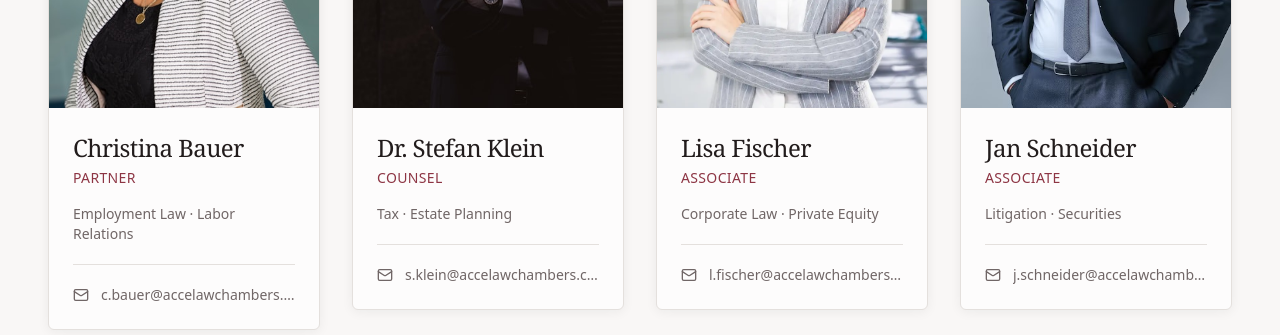
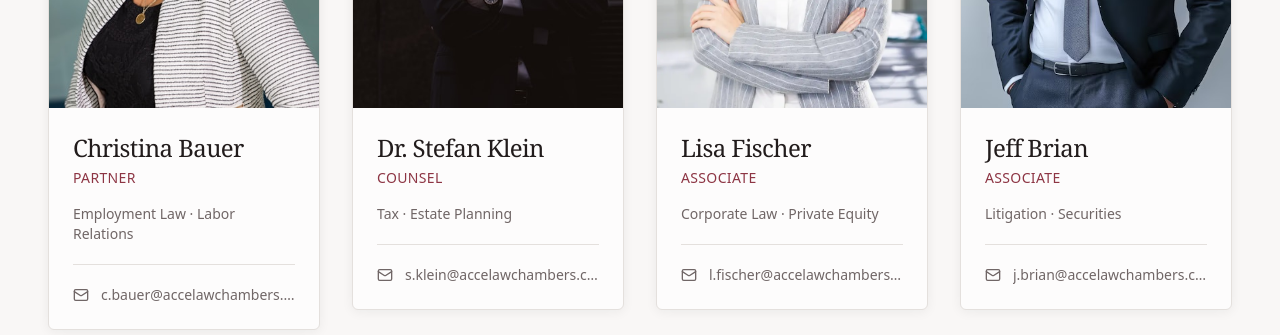
Before and after one commit to UrbanTechHub/accelaw, a React (Vite) app: page /attorneys in a window 1280 px wide. Shown: the part 1620-1955 px from the top of the page. Built offline with nearby package versions, Linux system fonts and the light colour scheme; the HTML template or start-up script is replaced by a standard one.

Commit message:
Rename Jan Schneider to Jeff Brian
Co-authored-by: UrbanTechHub <143939797+UrbanTechHub@users.noreply.github.com>

```diff
--- a/src/data/attorneys.ts
+++ b/src/data/attorneys.ts
@@ -205,12 +205,12 @@ export const attorneys: Attorney[] = [
     ]
   },
   {
-    id: "jan-schneider",
-    name: "Jan Schneider",
+    id: "jeff-brian",
+    name: "Jeff Brian",
     title: "Associate",
     practiceAreas: ["Litigation", "Securities"],
-    email: "j.schneider@accelawchambers.com",
-    bio: "Jan Schneider is an Associate in the Litigation and Securities practice at Acce Law Chambers. Since joining the firm in 2020, he has developed a focused practice in securities litigation, regulatory enforcement, and complex commercial disputes. Jan regularly represents public companies, boards of directors, and individual executives in SEC investigations, securities class actions, and shareholder disputes. He has particular expertise in defending against insider trading allegations, market manipulation claims, and disclosure violations. Jan also advises on corporate governance matters and conducts internal investigations for clients facing regulatory scrutiny. His analytical approach and attention to detail have made him a valuable member of the litigation team on several high-profile matters. Before joining Acce Law Chambers, Jan completed a judicial clerkship at the U.S. District Court for the District of Massachusetts, where he gained firsthand insight into judicial decision-making in commercial cases. He combines this practical courtroom perspective with deep knowledge of US securities regulations. Jan is an active participant in securities law forums and has published articles on recent developments in US capital markets regulation.",
+    email: "j.brian@accelawchambers.com",
+    bio: "Jeff Brian is an Associate in the Litigation and Securities practice at Acce Law Chambers. Since joining the firm in 2020, he has developed a focused practice in securities litigation, regulatory enforcement, and complex commercial disputes. Jeff regularly represents public companies, boards of directors, and individual executives in SEC investigations, securities class actions, and shareholder disputes. He has particular expertise in defending against insider trading allegations, market manipulation claims, and disclosure violations. Jeff also advises on corporate governance matters and conducts internal investigations for clients facing regulatory scrutiny. His analytical approach and attention to detail have made him a valuable member of the litigation team on several high-profile matters. Before joining Acce Law Chambers, Jeff completed a judicial clerkship at the U.S. District Court for the District of Massachusetts, where he gained firsthand insight into judicial decision-making in commercial cases. He combines this practical courtroom perspective with deep knowledge of US securities regulations. Jeff is an active participant in securities law forums and has published articles on recent developments in US capital markets regulation.",
     education: ["J.D., Harvard Law School", "B.A., Georgetown University"],
     admissions: ["United States (2020)", "Massachusetts (2020)"],
     image: janSchneider,
```
